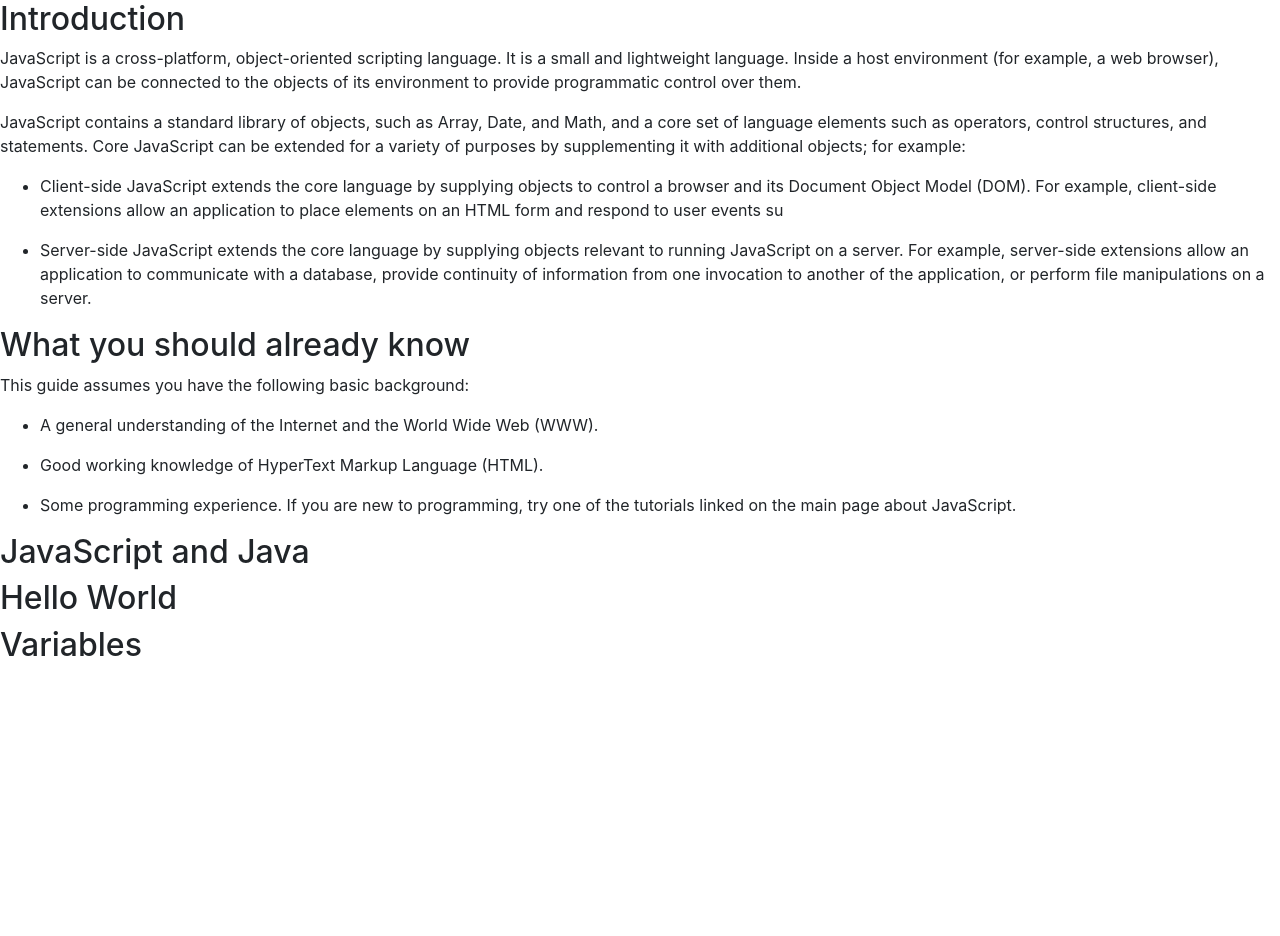
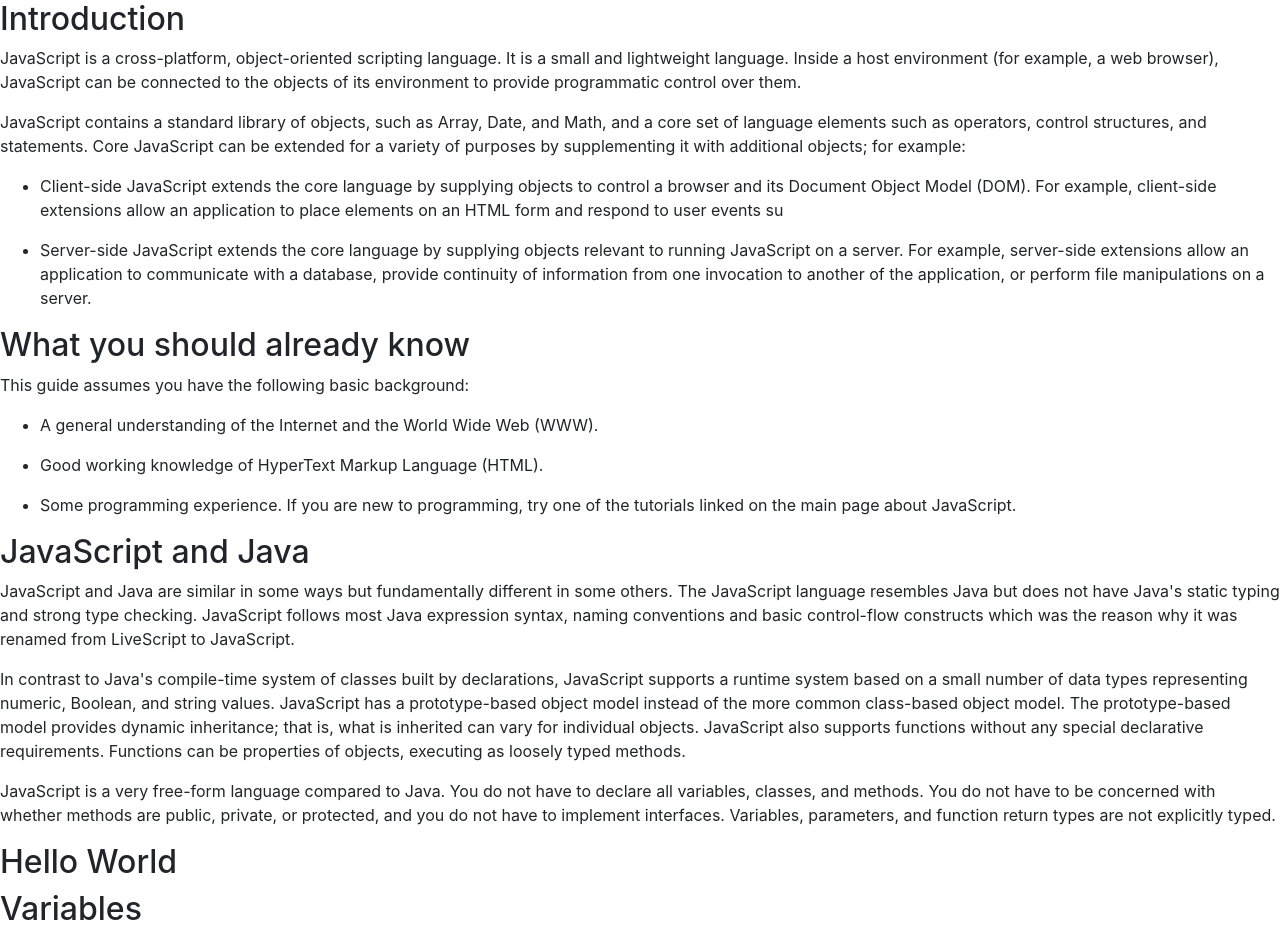
Before and after one commit to tonomoshia/tech_document, a plain HTML site: page index.html in a window 1280 px wide. Before the commit the page ends 800 px from the top, so only its background shows below. Drawn offline with nearby package versions, Linux system fonts and the light colour scheme.

Commit message:
added content for 'JavaScript and Java' section. passing 8/16 tests

```diff
--- a/index.html
+++ b/index.html
@@ -46,6 +46,9 @@
     <header>
 <h2>JavaScript and Java</h2>
     </header>
+    <p>JavaScript and Java are similar in some ways but fundamentally different in some others. The JavaScript language resembles Java but does not have Java's static typing and strong type checking. JavaScript follows most Java expression syntax, naming conventions and basic control-flow constructs which was the reason why it was renamed from LiveScript to JavaScript.</p>
+    <p>In contrast to Java's compile-time system of classes built by declarations, JavaScript supports a runtime system based on a small number of data types representing numeric, Boolean, and string values. JavaScript has a prototype-based object model instead of the more common class-based object model. The prototype-based model provides dynamic inheritance; that is, what is inherited can vary for individual objects. JavaScript also supports functions without any special declarative requirements. Functions can be properties of objects, executing as loosely typed methods.</p>
+    <p>JavaScript is a very free-form language compared to Java. You do not have to declare all variables, classes, and methods. You do not have to be concerned with whether methods are public, private, or protected, and you do not have to implement interfaces. Variables, parameters, and function return types are not explicitly typed.</p>
 </section>
 <section class=" main-section" id="Hello_World">
     <header>
```
